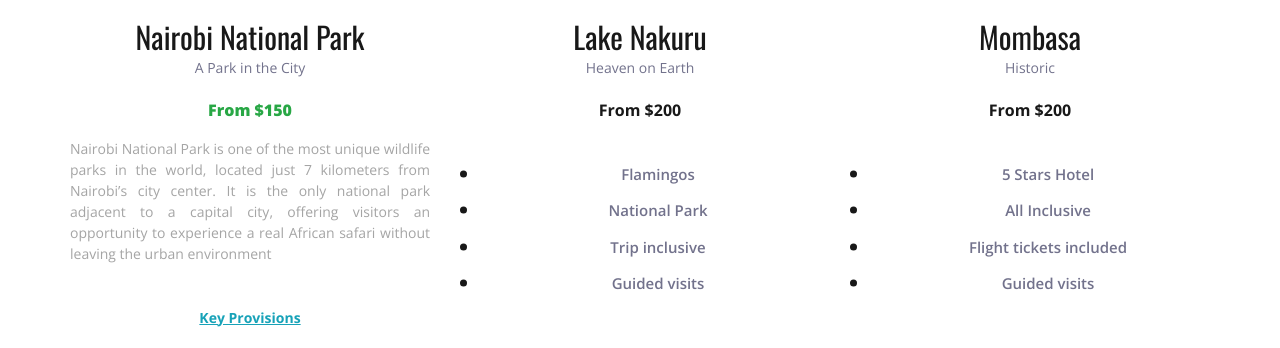
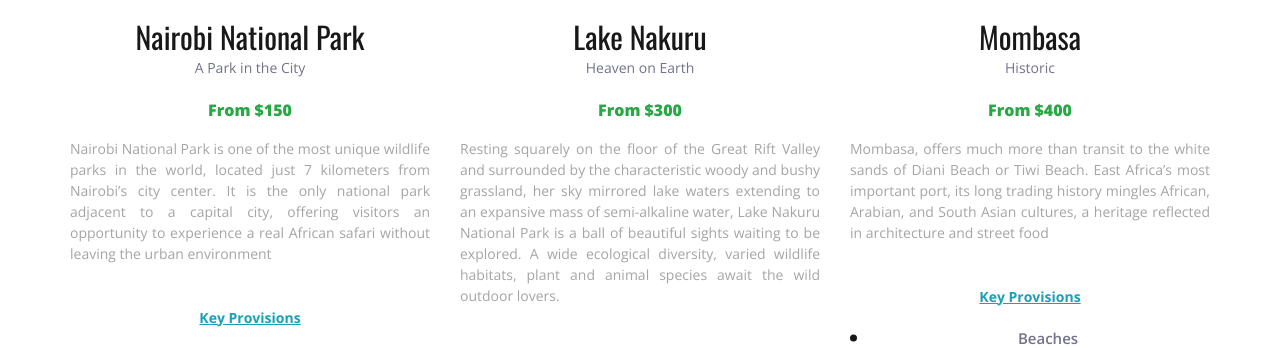
Before and after one commit to Cptzeph23/Tours-Travel, a Django app: page /destinations/ in a window 1280 px wide. Shown: the part 1234-1582 px from the top of the page. Run offline with Django 3.2, Linux system fonts and the light colour scheme; some libraries are stand-ins or nearby versions.

Commit message:
destination

```diff
--- a/UniQuest/templates/destinations.html
+++ b/UniQuest/templates/destinations.html
@@ -181,6 +181,7 @@
 										<li>National Park</li>
 										<li>Game Drive</li>
 										<li>Bottle of water</li>
+                                        <li>Guided Visits</li>
 									</ul>
 								</div>
 							</div>
@@ -194,8 +195,16 @@
 							<div class="destination_content">
 								<div class="destination_title"><a href="#">Lake Nakuru</a></div>
 								<div class="destination_subtitle"><p>Heaven on Earth</p></div>
-								<div class="destination_price">From $200</div>
+								<div class="destination_price text-success mb-3"><b>From $300</b></div>
+                                <div class="text-justify">   Resting squarely on the floor of the Great Rift Valley and surrounded by
+                                            the characteristic woody and bushy grassland, her sky mirrored lake
+                                            waters extending to an expansive mass of semi-alkaline water, Lake
+                                            Nakuru National Park is a ball of beautiful sights waiting to be explored.
+                                            A wide ecological
+                                            diversity, varied wildlife habitats, plant and animal species await the
+                                            wild outdoor lovers. </div>
 								<div class="destination_list">
+                                    <p class="text-info mb-3"><b><u>Key Provisions</u></b></p>
 									<ul>
 										<li>Flamingos</li>
 										<li>National Park</li>
@@ -214,13 +223,20 @@
 							<div class="destination_content">
 								<div class="destination_title"><a href="#">Mombasa</a></div>
 								<div class="destination_subtitle"><p>Historic </p></div>
-								<div class="destination_price">From $200</div>
+								<div class="destination_price text-success mb-3"><b>From $400</b></div>
+                                <div class="text-justify">Mombasa, offers much more than transit to the white sands of Diani
+                                    Beach or Tiwi Beach. East Africa’s most important port, its long trading
+                                    history mingles African,
+                                    Arabian, and South Asian cultures, a heritage reflected in architecture
+                                    and street food</div>
 								<div class="destination_list">
+                                    <p class="text-info mb-3"><b><u>Key Provisions</u></b></p>
 									<ul>
-										<li>5 Stars Hotel</li>
-										<li>All Inclusive</li>
-										<li>Flight tickets included</li>
-										<li>Guided visits</li>
+										<li>Beaches</li>
+										<li>SGR Trip though Tsava East & Tsavo West National park</li>
+										<li>Wild Waters</li>
+                                        <li>Fort Jesus</li>
+                                        <li>Haller Park</li>
 									</ul>
 								</div>
 							</div>
@@ -234,117 +250,74 @@
 							<div class="destination_content">
 								<div class="destination_title"><a href="#">Lake Naivasha</a></div>
 								<div class="destination_subtitle"><p>A site to behold</p></div>
-								<div class="destination_price">From $150</div>
+								<div class="destination_price text-success"><b>From $150</b></div>
+                                <div class="text-justify">Lake Naivasha stands as Kenya's only freshwater lake within the Great Rift Valley,
+                                    positioned at 1,884 meters above sea level and just 90 kilometers
+                                    northwest of Nairobi. This geographical uniqueness makes it a fascinating anomaly </div>
 								<div class="destination_list">
+                                    <div class="text-info mb-3"><b><u>Key Provisions</u></b></div>
 									<ul>
-										<li>5 Star Hotels</li>
-										<li>Nature Trails</li>
-										<li>Trip inclusive</li>
-										<li>Hot springs</li>
+										<li>Hell's Gate National Park</li>
+										<li>Crescent Island</li>
+										<li>Boat Rides</li>
+										<li>Guided Visits</li>
 									</ul>
 								</div>
 							</div>
 						</div>
 
-						<!-- Destination -->
+                        <!-- Destination -->
 						<div class="destination item">
 							<div class="destination_image">
-								<img src="{% static 'images/eld.jpg' %}" alt="">
+								<img src="{% static 'images/Ambosseli.jpg' %}" alt="">
 							</div>
 							<div class="destination_content">
-								<div class="destination_title"><a href="#">Eldoret</a></div>
-								<div class="destination_subtitle"><p>City of Champions</p></div>
-								<div class="destination_price">From $300</div>
+								<div class="destination_title"><a href="#">Amboseli National Park</a></div>
+								<div class="destination_subtitle"><p>Home of the African Elephant</p></div>
+								<div class="destination_price text-success mb-3"><b>From $150</b></div>
+                                <div class="text-justify">Situated in the southern region of Kenya, Amboseli
+                                    National Park stands as a renowned wildlife conservation area, enticing
+                                    visitors with its stunning rich biodiversity and stunning landscapes.
+                                    It is a home to iconic wildlife, hosting four members of the Big Five,
+                                    from lions to the graceful zebras and countless number of bird species in
+                                    its swamps and wetlands. </div>
 								<div class="destination_list">
+                                    <div class="text-info mb-3"><b><u>Key Provisions</u></b></div>
 									<ul>
-										<li>5 Stars Hotels</li>
-										<li>Rift Valley Escarpments</li>
-										<li>Flight tickets included</li>
-										<li>Guided visits</li>
+										<li>Game Drive</li>
+										<li>Bottle of water</li>
+										<li>Guided Visits</li>
 									</ul>
 								</div>
 							</div>
 						</div>
 
-						<!-- Destination -->
+                        <!-- Destination -->
 						<div class="destination item">
 							<div class="destination_image">
-								<img src="{% static 'images/iten.jpg' %}" alt="">
+								<img src="{% static 'images/David Sheldrick.jpg' %}" alt="">
 							</div>
 							<div class="destination_content">
-								<div class="destination_title"><a href="#">Iten</a></div>
-								<div class="destination_subtitle"><p>The Rift Valley</p></div>
-								<div class="destination_price">From $300</div>
+								<div class="destination_title"><a href="#">David Sheldrick</a></div>
+								<div class="destination_subtitle"><p>Home for Elephants & Rhinos</p></div>
+								<div class="destination_price text-success"><b>From $150</b></div>
+                                <div class="text-justify">Best known for our work to protect elephants, the Sheldrick Wildlife Trust
+                                    (SWT) operates the most successful orphan elephant rescue and rehabilitation program in the world.
+                                    We embrace all measures that complement the conservation, preservation and protection of wildlife
+                                    including anti-poaching, safe guarding the natural environment, enhancing community awareness and
+                                    providing veterinary assistance to animals in need </div>
 								<div class="destination_list">
+                                    <div class="text-info mt-5 mb-3"><b><u>Key Provisions</u></b></div>
 									<ul>
-										<li>5 Stars Hotels</li>
-										<li>Nature Trails</li>
-										<li>Volcanic Activities</li>
-										<li>Escarpments</li>
+										<li>Animal Orpahange</li>
+										<li>Wildlife Conservancy</li>
+										<li>Elephants & Rhinos</li>
+										<li>Guided Visits</li>
 									</ul>
 								</div>
 							</div>
 						</div>
 
-						<!-- Destination -->
-						<div class="destination item">
-							<div class="destination_image">
-								<img src="{% static 'images/kilifi.jpg' %}" alt="">
-							</div>
-							<div class="destination_content">
-								<div class="destination_title"><a href="#">Kilifi</a></div>
-								<div class="destination_subtitle"><p>Freestyle</p></div>
-								<div class="destination_price">From $250</div>
-								<div class="destination_list">
-									<ul>
-										<li>5 Stars Hotel</li>
-										<li>pre-historical sites</li>
-										<li>Beaches</li>
-										<li>Summer tides</li>
-									</ul>
-								</div>
-							</div>
-						</div>
-
-						<!-- Destination -->
-						<div class="destination item">
-							<div class="destination_image">
-								<img src="{% static 'images/elgon.jpg' %}" alt="">
-							</div>
-							<div class="destination_content">
-								<div class="destination_title"><a href="#">Mt. Elgon</a></div>
-								<div class="destination_subtitle"><p>Mountaneering</p></div>
-								<div class="destination_price">From $500</div>
-								<div class="destination_list">
-									<ul>
-										<li>National Park</li>
-										<li>All Inclusive</li>
-										<li>Road Trip</li>
-										<li>Camping</li>
-									</ul>
-								</div>
-							</div>
-						</div>
-
-						<!-- Destination -->
-						<div class="destination item">
-							<div class="destination_image">
-								<img src="{% static 'images/longonot.jpg' %}" alt="">
-							</div>
-							<div class="destination_content">
-								<div class="destination_title"><a href="#">Mt. Longonot</a></div>
-								<div class="destination_subtitle"><p>Mountaneering</p></div>
-								<div class="destination_price">From $400</div>
-								<div class="destination_list">
-									<ul>
-										<li>Volcanic Activity</li>
-										<li>Rift Valley features</li>
-										<li>Road Trip</li>
-										<li>Camping</li>
-									</ul>
-								</div>
-							</div>
-						</div>
 
 					</div>
 				</div>
```
